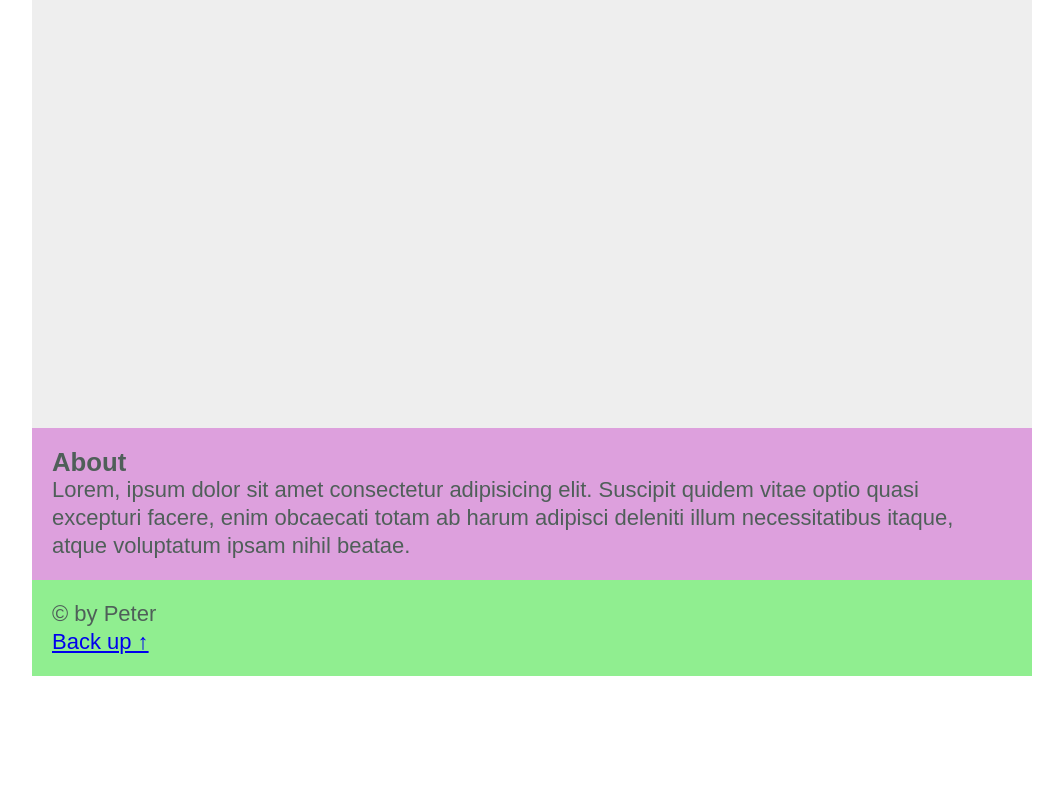
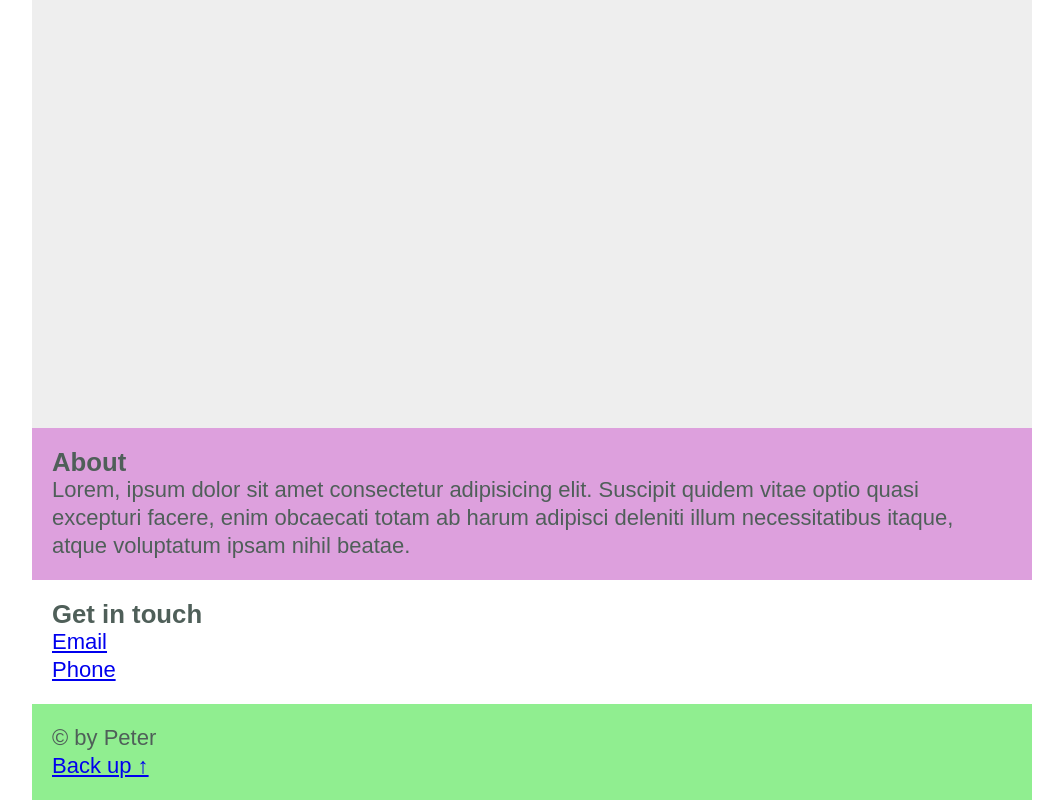
Before and after one commit to peteee/react-mini-site, a React (Vite) app: page / in a window 1280 px wide. Shown: the part 1078-1878 px from the top of the page, without its empty margins (108-1171 px from the left). Before the commit the page ends 1754 px from the top, so only its background shows below. Built offline with nearby package versions, Linux system fonts and the light colour scheme; the HTML template or start-up script is replaced by a standard one; a web font is replaced by a local one.

Commit message:
Update Main.tsx

```diff
--- a/src/components/Main.tsx
+++ b/src/components/Main.tsx
@@ -8,6 +8,11 @@ function Main() {
           <h3>About</h3>
           Lorem, ipsum dolor sit amet consectetur adipisicing elit. Suscipit quidem vitae optio quasi excepturi facere, enim obcaecati totam ab harum adipisci deleniti illum necessitatibus itaque, atque voluptatum ipsam nihil beatae.
         </section>
+        <section id="contact">
+          <h3>Get in touch</h3>
+          <p><a href="mailto:lhasdkjhasd@gmail.com">Email</a></p>
+          <p><a href="tel:+15142123123123">Phone</a></p>
+        </section>
       </>
     );
   }
```
